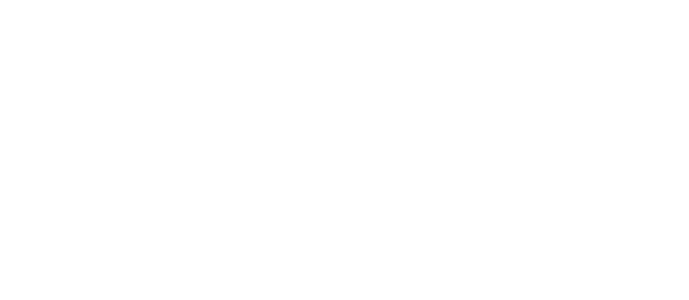
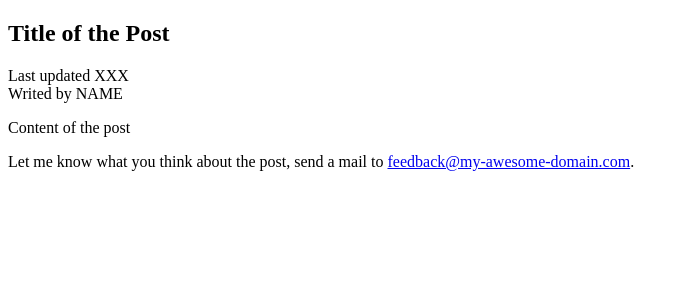
Before and after one commit to newbornfrontender/udemy-nuxt-home-work, a Nuxt app: page /posts/1 in a window 1280 px wide. Before the commit this address had no page. Shown: the top 300 px of the page, without its empty margins (0-689 px from the left). Built offline with nearby package versions, Linux system fonts and the light colour scheme.

Commit message:
Добавил динамические посты

```diff
--- /dev/null
+++ b/pages/posts/_id/index.vue
@@ -0,0 +1,22 @@
+<template>
+  <div class="single-posts-page">
+    <section class="post">
+      <h1>Title of the Post</h1>
+
+      <div class="post-details">
+        <div>Last updated XXX</div>
+
+        <div>Writed by NAME</div>
+      </div>
+
+      <p>Content of the post</p>
+    </section>
+
+    <section class="post-feedback">
+      <p>Let me know what you think about the post, send a mail to <a href="mailto:feedback@my-awesome-domain.com">feedback@my-awesome-domain.com</a>.</p>
+    </section>
+  </div>
+</template>
+
+<style scope>
+</style>
```
